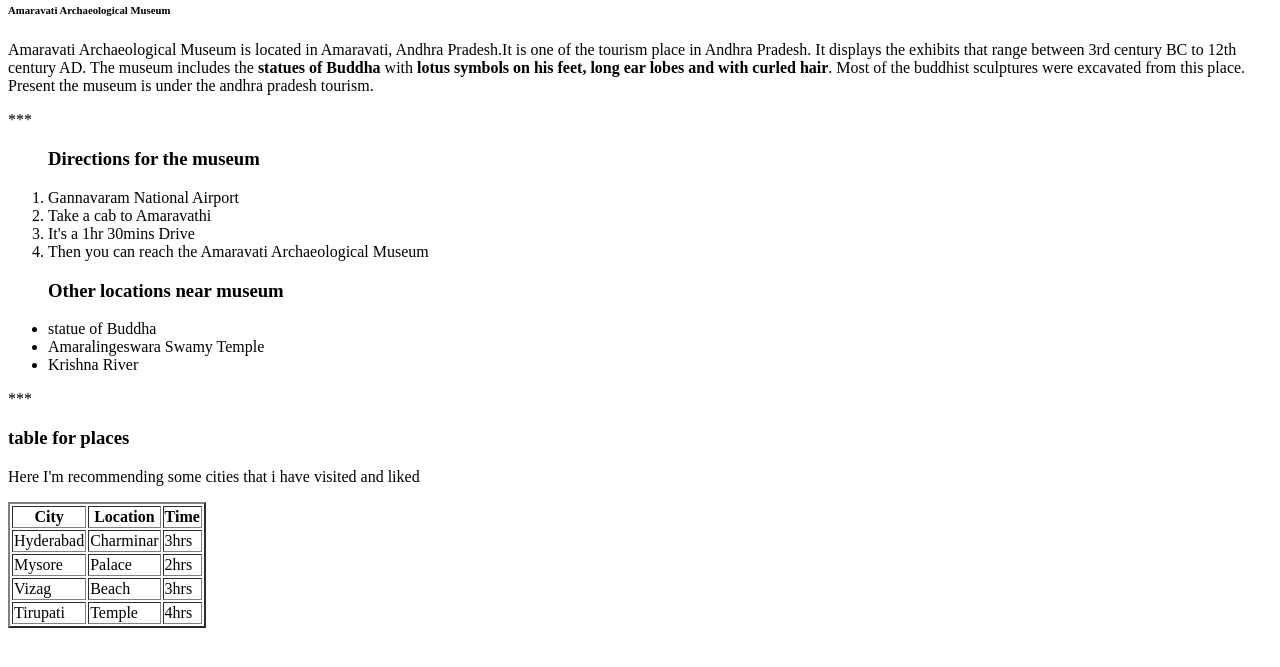
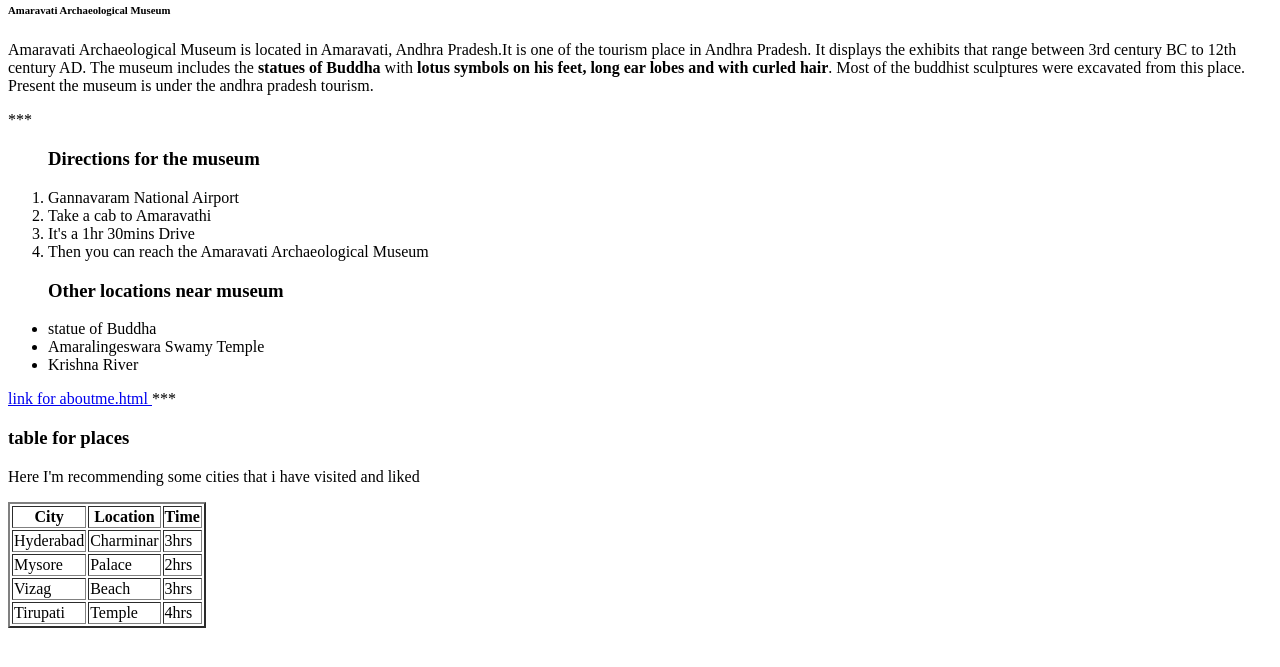
Before and after one commit to 44-563-Web-Apps-F22/44563-webapps-assignment-3-Abhivallabhaneni, a plain HTML site: page index.html in a window 1280 px wide. Shown: the part 79-746 px from the top of the page. Drawn offline with Linux system fonts and the light colour scheme.

Commit message:
added data

```diff
--- a/index.html
+++ b/index.html
@@ -27,7 +27,7 @@
 <li>Krishna River</li>
 </ul>
 
-<a href = "aboutme.html"> </a>
+<a href = "aboutme.html"> link for aboutme.html </a>
 
 ***
 
```
